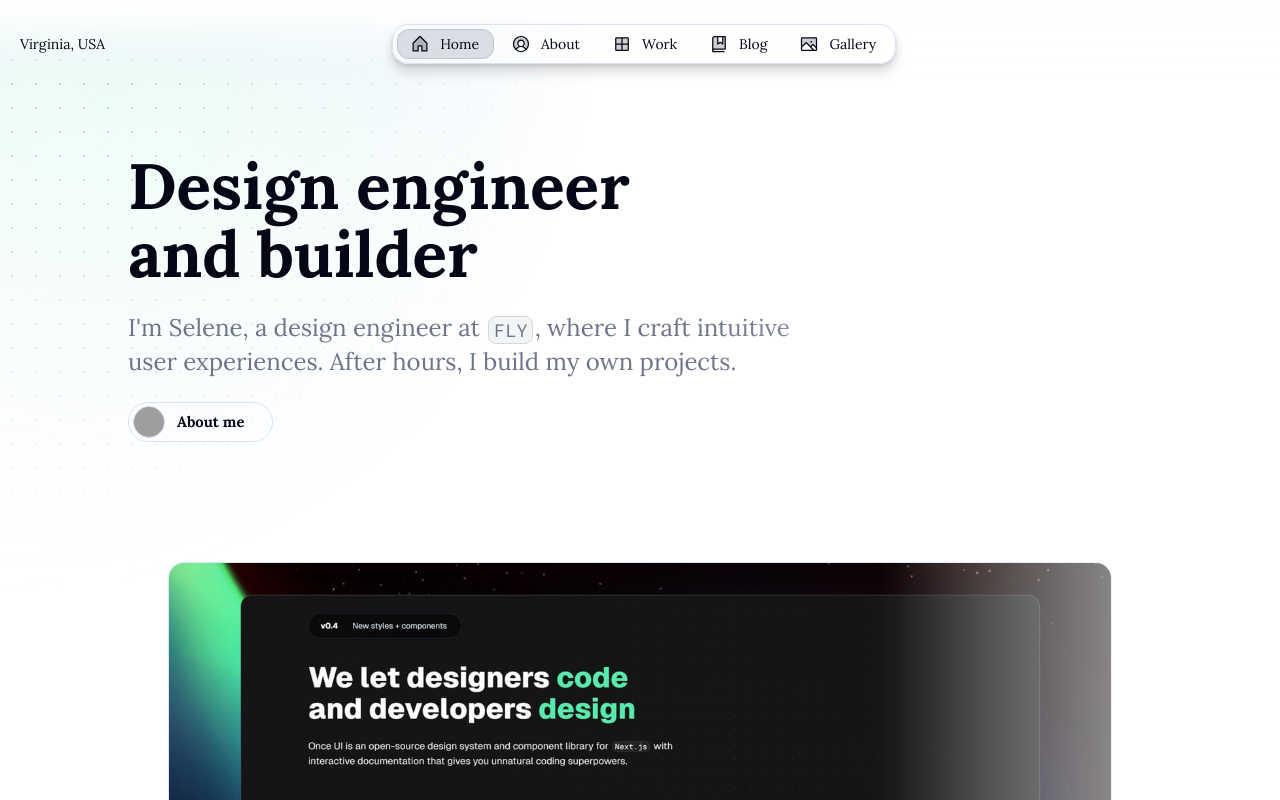
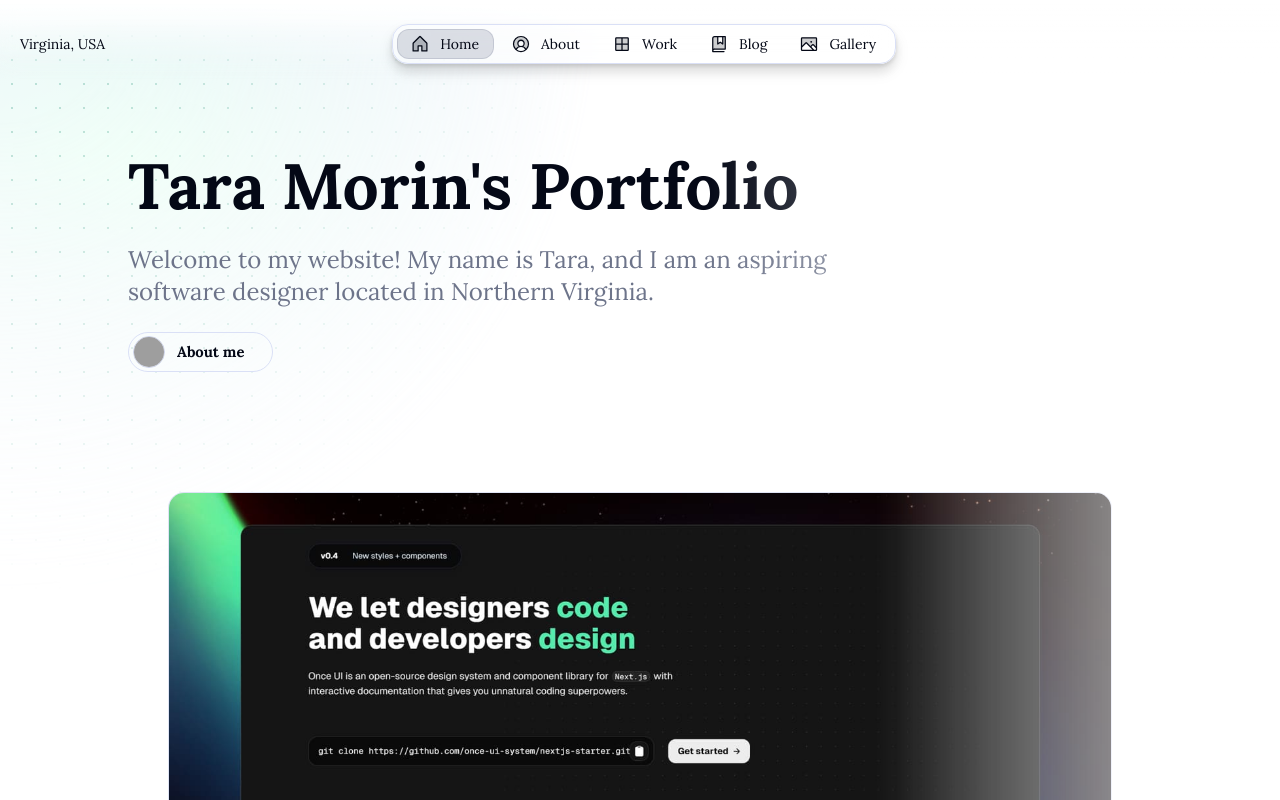
Before and after one commit to tara-morin/website, a Next.js app: page /en in a window 1280 px wide. Shown: the top 800 px of the page. Built offline with nearby package versions, Linux system fonts and the light colour scheme; grey boxes are pictures that could not be loaded.

Commit message:
fixed headers

```diff
--- a/src/app/resources/content.js
+++ b/src/app/resources/content.js
@@ -6,7 +6,7 @@ const person = {
     get name() {
         return `${this.firstName} ${this.lastName}`;
     },
-    role:      'Tara Morin\'s Portfolio',
+    role:      ' ',
     avatar:    '/images/avatar.jpg',
     location:  'Virginia, USA',        // Expecting the IANA time zone identifier, e.g., 'Europe/Vienna'
     languages: []  // optional: Leave the array empty if you don't want to display languages
@@ -47,8 +47,8 @@ const home = {
     label: 'Home',
     title: `${person.name}'s Portfolio`,
     description: `Portfolio website showcasing my work as a ${person.role}`,
-    headline: <>Design engineer and builder</>,
-    subline: <>I'm Selene, a design engineer at <InlineCode>FLY</InlineCode>, where I craft intuitive<br/> user experiences. After hours, I build my own projects.</>
+    headline: <>Tara Morin's Portfolio</>,
+    subline: <>Welcome to my website! My name is Tara, and I am an aspiring software designer located in Northern Virginia. </>
 }
 
 const about = {
@@ -69,7 +69,7 @@ const about = {
     intro: {
         display: true,
         title: 'Introduction',
-        description: <>Welcome to my website! My name is Tara Morin, I am an aspiring software designer located in Northern Virginia.</>
+        description: <>! </>
     },
     work: {
         display: true, // set to false to hide this section
@@ -109,12 +109,8 @@ const about = {
         title: 'Studies',
         institutions: [
             {
-                name: 'University of Jakarta',
-                description: <>Studied software engineering.</>,
-            },
-            {
-                name: 'Build the Future',
-                description: <>Studied online marketing and personal branding.</>,
+                name: 'University of Virginia',
+                description: <>Double major in Computer Science and Cognitive Science.</>,
             }
         ]
     },
```
